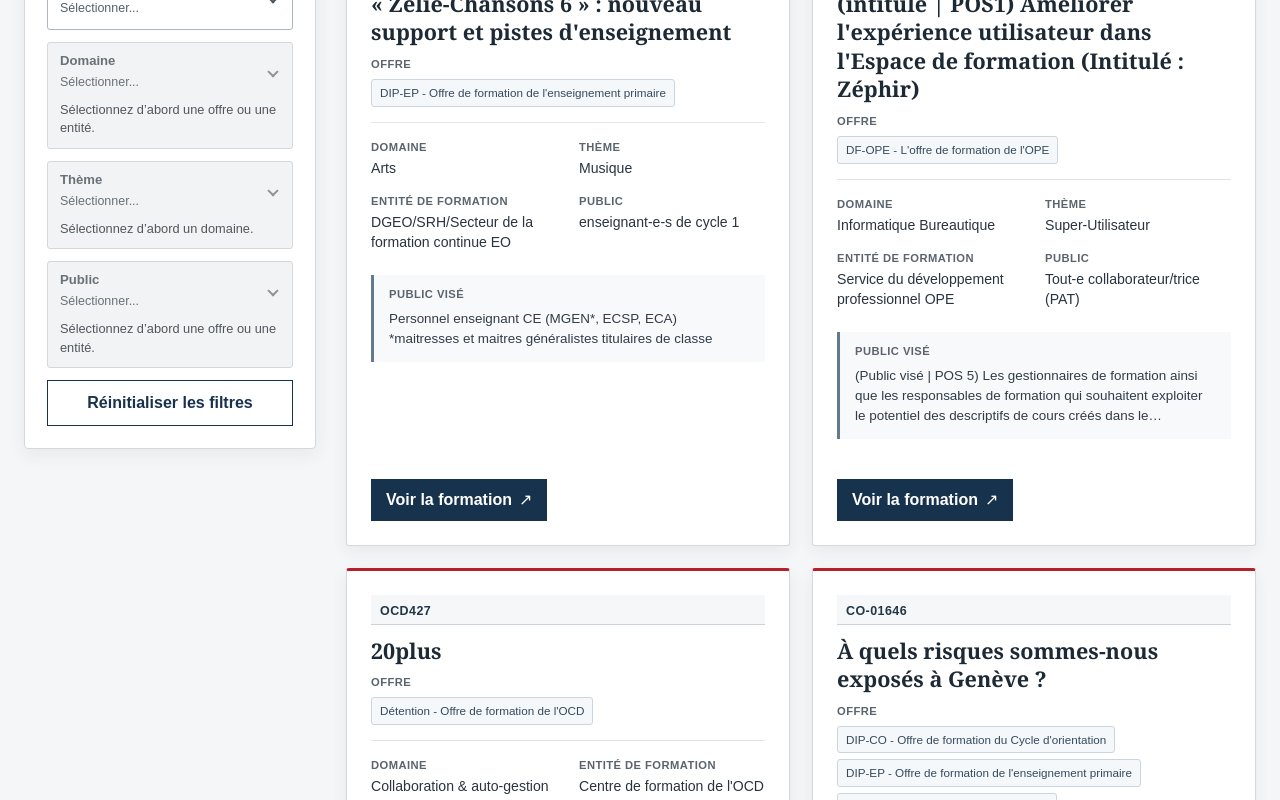
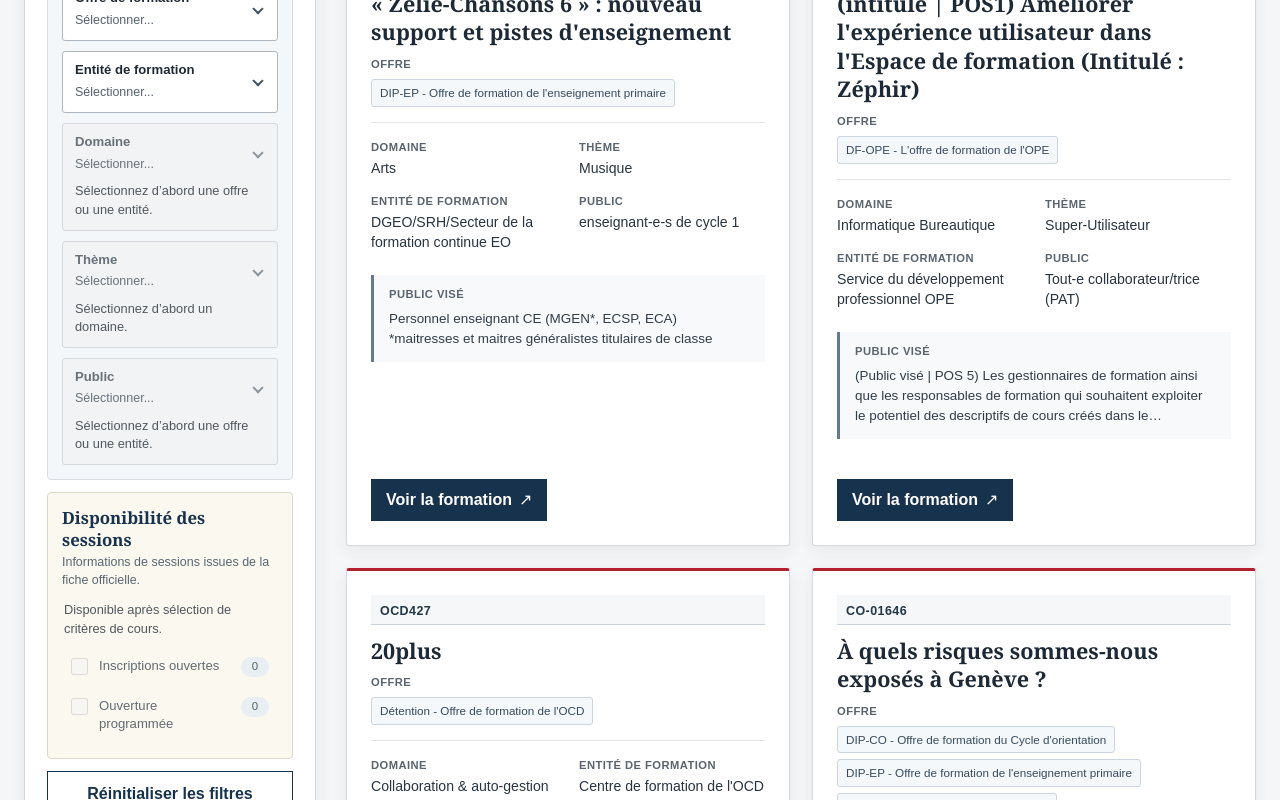
Before and after one commit to technologies-formation/catalogue-formations, a React (Vite) app: page / in a window 1280 px wide. Shown: the part 700-1500 px from the top of the page. Built offline with nearby package versions, Linux system fonts and the light colour scheme.

Commit message:
feat: ajouter le filtrage par disponibilité des sessions

```diff
--- a/src/App.css
+++ b/src/App.css
@@ -232,6 +232,39 @@ h1 {
   background: #fff;
 }
 
+.filter-section {
+  display: grid;
+  min-width: 0;
+  gap: 10px;
+  padding: 14px;
+  border: 1px solid #d6dde3;
+  border-radius: 4px;
+}
+
+.filter-section-courses {
+  background: #f4f7fa;
+}
+
+.filter-section-sessions {
+  background: #fbf8ef;
+  border-color: #ddd7c8;
+}
+
+.filter-section-heading h3 {
+  margin: 0;
+  color: #17324d;
+  font-family: Georgia, 'Times New Roman', serif;
+  font-size: 1.05rem;
+  line-height: 1.3;
+}
+
+.filter-section-heading p {
+  margin: 4px 0 0;
+  color: #586672;
+  font-size: .78rem;
+  line-height: 1.4;
+}
+
 .facet-trigger {
   position: relative;
   display: grid;
@@ -297,6 +330,10 @@ summary.facet-trigger::-webkit-details-marker {
 
 .facet-dropdown {
   padding: 10px;
+}
+
+.facet-static .facet-dropdown {
+  padding: 8px;
 }
 
 .field-help {
@@ -386,6 +423,19 @@ summary.facet-trigger::-webkit-details-marker {
   line-height: 1.45;
 }
 
+.facet-dropdown > .facet-status {
+  margin: 0 2px 8px;
+}
+
+.facet-option:has(input:disabled) {
+  color: #626b73;
+  cursor: not-allowed;
+}
+
+.facet-option input:disabled {
+  opacity: .72;
+}
+
 input[type='search'],
 select {
   width: 100%;
@@ -424,6 +474,20 @@ a:focus-visible {
 
 .facet.is-disabled .facet-chevron {
   border-color: #8c949b;
+}
+
+.filter-section-sessions .facet-static {
+  border: 0;
+  background: transparent;
+  box-shadow: none;
+}
+
+.filter-section-sessions .facet-static .facet-dropdown {
+  padding: 2px 0 0;
+}
+
+.filter-section-sessions .facet-static .facet-options {
+  background: transparent;
 }
 
 select:disabled {
@@ -626,6 +690,45 @@ select:disabled {
   font-size: clamp(1.18rem, 1.8vw, 1.35rem);
   line-height: 1.32;
   overflow-wrap: anywhere;
+}
+
+.course-session-statuses {
+  display: flex;
+  flex-wrap: wrap;
+  gap: 7px;
+  margin-top: 12px;
+}
+
+.course-session-status {
+  display: inline-flex;
+  align-items: center;
+  gap: 6px;
+  padding: 5px 8px;
+  border: 1px solid #7b8792;
+  border-radius: 3px;
+  color: #34424f;
+  background: #f5f7f9;
+  font-size: .75rem;
+  font-weight: 700;
+  line-height: 1.25;
+}
+
+.course-session-status.is-open {
+  border-color: #286846;
+  color: #164d32;
+  background: #eaf5ee;
+}
+
+.course-session-status.is-open > [aria-hidden='true'] {
+  color: #168447;
+  font-size: .88rem;
+  line-height: 1;
+}
+
+.course-session-status.is-scheduled {
+  border-color: #758594;
+  color: #344c60;
+  background: #f1f4f6;
 }
 
 .official-course-code {
--- a/src/App.jsx
+++ b/src/App.jsx
@@ -14,7 +14,10 @@ import {
 import {
   filterFacetOptions,
   getFacetValueCounts,
+  hasCourseFacetSelection,
   keepAvailableFacetOptions,
+  matchesCourseSessionFacet,
+  SESSION_FACET_OPTIONS,
 } from './domain/courseFacets.js'
 import {
   COURSE_SORT_OPTIONS,
@@ -58,6 +61,7 @@ function App() {
     parseCourseSearchUrl(window.location.search, fullCatalogueCourses),
   )
   const [officialSearch, setOfficialSearch] = useState(initialSearchState.search)
+  const [sessions, setSessions] = useState([])
   const [trainingOffers, setTrainingOffers] = useState(initialSearchState.offers)
   const [trainingEntities, setTrainingEntities] = useState(initialSearchState.entities)
   const [domains, setDomains] = useState(initialSearchState.domains)
@@ -70,6 +74,13 @@ function App() {
 
   const hasPrimarySelection = trainingOffers.length > 0 || trainingEntities.length > 0
   const hasDomainSelection = domains.length > 0
+  const hasCourseSelection = hasCourseFacetSelection({
+    offers: trainingOffers,
+    entities: trainingEntities,
+    domains,
+    themes,
+    publics,
+  })
 
   const coursesMatchingPrimaryFacets = useMemo(
     () =>
@@ -111,6 +122,7 @@ function App() {
   const currentFacetFilters = useMemo(
     () => ({
       search: officialSearch,
+      sessions,
       offers: trainingOffers,
       entities: trainingEntities,
       domains,
@@ -119,6 +131,7 @@ function App() {
     }),
     [
       officialSearch,
+      sessions,
       trainingOffers,
       trainingEntities,
       domains,
@@ -128,6 +141,11 @@ function App() {
   )
   const facetCounts = useMemo(
     () => ({
+      sessions: getFacetValueCounts(
+        fullCatalogueCourses,
+        currentFacetFilters,
+        'sessions',
+      ),
       offers: getFacetValueCounts(
         fullCatalogueCourses,
         currentFacetFilters,
@@ -204,6 +222,10 @@ function App() {
   }, [hasDomainSelection, themeOptions])
 
   useEffect(() => {
+    if (!hasCourseSelection) setSessions([])
+  }, [hasCourseSelection])
+
+  useEffect(() => {
     const search = serializeCourseSearchState(
       {
         search: officialSearch,
@@ -240,6 +262,7 @@ function App() {
 
         return (
           (!query || searchableText.includes(query)) &&
+          matchesCourseSessionFacet(course, sessions) &&
           (trainingOffers.length === 0 ||
             course.catalogueOffers.some((offer) => trainingOffers.includes(offer))) &&
           (trainingEntities.length === 0 ||
@@ -251,6 +274,7 @@ function App() {
       }),
     [
       officialSearch,
+      sessions,
       trainingOffers,
       trainingEntities,
       domains,
@@ -276,6 +300,7 @@ function App() {
     dispatchPagination({ type: 'criteriaChanged' })
   }, [
     officialSearch,
+    sessions,
     trainingOffers,
     trainingEntities,
     domains,
@@ -289,6 +314,11 @@ function App() {
       label: `Recherche : ${officialSearch.trim()}`,
       clear: () => setOfficialSearch(NO_FILTER),
     },
+    ...sessions.map((value) => ({
+      key: `session-${value}`,
+      label: `Sessions : ${value}`,
+      clear: () => setSessions((selected) => selected.filter((item) => item !== value)),
+    })),
     ...trainingOffers.map((value) => ({
       key: `offer-${value}`,
       label: `Offre : ${value}`,
@@ -318,6 +348,7 @@ function App() {
 
   function resetOfficialFilters() {
     setOfficialSearch(NO_FILTER)
+    setSessions([])
     setTrainingOffers([])
     setTrainingEntities([])
     setDomains([])
@@ -411,6 +442,12 @@ function App() {
             <aside className="official-filter-panel" aria-label="Filtres du catalogue officiel">
               <h2>Affiner les résultats</h2>
 
+              <section className="filter-section filter-section-courses" aria-labelledby="course-filters-title">
+                <header className="filter-section-heading">
+                  <h3 id="course-filters-title">Cours</h3>
+                  <p>Affiner par caractéristiques de la formation.</p>
+                </header>
+
                 <FacetGroup
                   label="Offre de formation"
                 help="Catalogue ou offre auxquels la formation est rattachée."
@@ -466,6 +503,28 @@ function App() {
                 disabled={!hasPrimarySelection}
                 disabledReason="Sélectionnez d’abord une offre ou une entité."
                 />
+              </section>
+
+              <section className="filter-section filter-section-sessions" aria-labelledby="session-filters-title">
+                <header className="filter-section-heading">
+                  <h3 id="session-filters-title">Disponibilité des sessions</h3>
+                  <p>Informations de sessions issues de la fiche officielle.</p>
+                </header>
+
+                <FacetGroup
+                  label="Disponibilité des sessions"
+                  options={SESSION_FACET_OPTIONS}
+                  counts={facetCounts.sessions}
+                  selected={sessions}
+                  onChange={setSessions}
+                  defaultOpen
+                  searchable={false}
+                  disabled={!hasCourseSelection}
+                  disabledReason="Disponible après sélection de critères de cours."
+                  showOptionsWhenDisabled
+                  staticDisplay
+                />
+              </section>
 
               <button
                 className="reset-filters"
@@ -589,10 +648,15 @@ function FacetGroup({
   selected,
   onChange,
   searchPlaceholder,
+  defaultOpen = false,
+  searchable = true,
   disabled = false,
   disabledReason,
+  showOptionsWhenDisabled = false,
+  staticDisplay = false,
 }) {
   const [optionSearch, setOptionSearch] = useState('')
+  const [isOpen, setIsOpen] = useState(defaultOpen)
 
   function toggleOption(value) {
     onChange(
@@ -602,7 +666,7 @@ function FacetGroup({
     )
   }
 
-  const filteredOptions = filterFacetOptions(options, optionSearch)
+  const filteredOptions = searchable ? filterFacetOptions(options, optionSearch) : options
 
   const selectionSummary =
     selected.length === 0
@@ -621,20 +685,11 @@ function FacetGroup({
     </>
   )
 
-  if (disabled) {
-    return (
-      <div className="facet is-disabled" aria-disabled="true">
-        <div className="facet-trigger">{triggerContent}</div>
-        <p className="facet-status">{disabledReason}</p>
-      </div>
-    )
-  }
-
-  return (
-    <details className="facet">
-      <summary className="facet-trigger">{triggerContent}</summary>
+  const facetContent = (
     <div className="facet-dropdown">
       {help && <p className="field-help">{help}</p>}
+      {disabled && <p className="facet-status">{disabledReason}</p>}
+      {searchable && (
         <input
           className="facet-search"
           type="search"
@@ -643,6 +698,7 @@ function FacetGroup({
           placeholder={searchPlaceholder}
           aria-label={`Rechercher dans la facette ${label}`}
         />
+      )}
       <div className="facet-options" role="group" aria-label={label}>
         {filteredOptions.length > 0 ? (
           filteredOptions.map((option) => (
@@ -650,6 +706,7 @@ function FacetGroup({
               <input
                 type="checkbox"
                 checked={selected.includes(option)}
+                disabled={disabled}
                 onChange={() => toggleOption(option)}
               />
               <span className="facet-option-label">{option}</span>
@@ -666,6 +723,33 @@ function FacetGroup({
         )}
       </div>
     </div>
+  )
+
+  if (staticDisplay) {
+    return (
+      <div className={`facet facet-static${disabled ? ' is-disabled' : ''}`}>
+        {facetContent}
+      </div>
+    )
+  }
+
+  if (disabled && !showOptionsWhenDisabled) {
+    return (
+      <div className="facet is-disabled" aria-disabled="true">
+        <div className="facet-trigger">{triggerContent}</div>
+        <p className="facet-status">{disabledReason}</p>
+      </div>
+    )
+  }
+
+  return (
+    <details
+      className={`facet${disabled ? ' is-disabled' : ''}`}
+      open={isOpen}
+      onToggle={(event) => setIsOpen(event.currentTarget.open)}
+    >
+      <summary className="facet-trigger">{triggerContent}</summary>
+      {facetContent}
     </details>
   )
 }
@@ -689,6 +773,22 @@ function OfficialCourseCard({ course }) {
           <strong>{course.code}</strong>
         </p>
         <h3>{course.officialData.titleRaw ?? unavailable}</h3>
+        {(course.officialData.hasOpenSession || course.officialData.hasScheduledSession) && (
+          <div className="course-session-statuses" aria-label="Statut des sessions">
+            {course.officialData.hasOpenSession && (
+              <span className="course-session-status is-open">
+                <span aria-hidden="true">●</span>
+                Inscriptions ouvertes
+              </span>
+            )}
+            {course.officialData.hasScheduledSession && (
+              <span className="course-session-status is-scheduled">
+                <span aria-hidden="true">◷</span>
+                Ouverture programmée
+              </span>
+            )}
+          </div>
+        )}
       </div>
       <div className="official-course-offers">
         <h4>Offre</h4>
--- a/src/domain/courseFacets.js
+++ b/src/domain/courseFacets.js
@@ -1,4 +1,30 @@
+export const SESSION_FACET_OPTIONS = [
+  'Inscriptions ouvertes',
+  'Ouverture programmée',
+]
+
+export function getCourseSessionFacetValues(course) {
+  const values = []
+  if (course.officialData.hasOpenSession === true) values.push(SESSION_FACET_OPTIONS[0])
+  if (course.officialData.hasScheduledSession === true) values.push(SESSION_FACET_OPTIONS[1])
+  return values
+}
+
+export function matchesCourseSessionFacet(course, selectedSessions) {
+  return (
+    selectedSessions.length === 0 ||
+    getCourseSessionFacetValues(course).some((value) => selectedSessions.includes(value))
+  )
+}
+
+export function hasCourseFacetSelection(filters) {
+  return ['offers', 'entities', 'domains', 'themes', 'publics'].some(
+    (facet) => (filters[facet]?.length ?? 0) > 0,
+  )
+}
+
 const FACET_VALUE_READERS = {
+  sessions: getCourseSessionFacetValues,
   offers: (course) => course.catalogueOffers,
   entities: (course) => [course.officialData.organizingEntityRaw],
   domains: (course) => [course.officialData.domainRaw],
@@ -21,10 +47,11 @@ function matchesSearch(course, search) {
 }
 
 function matchesFacet(course, facet, selectedValues) {
+  const values = selectedValues ?? []
   return (
-    selectedValues.length === 0 ||
+    values.length === 0 ||
     getCourseFacetValues(course, facet).some((value) =>
-      selectedValues.includes(value),
+      values.includes(value),
     )
   )
 }
```
Also changed, not shown: 1 other file (tests, documents, lock files or other folders). Lines whose indentation alone changed are shown as unchanged.
